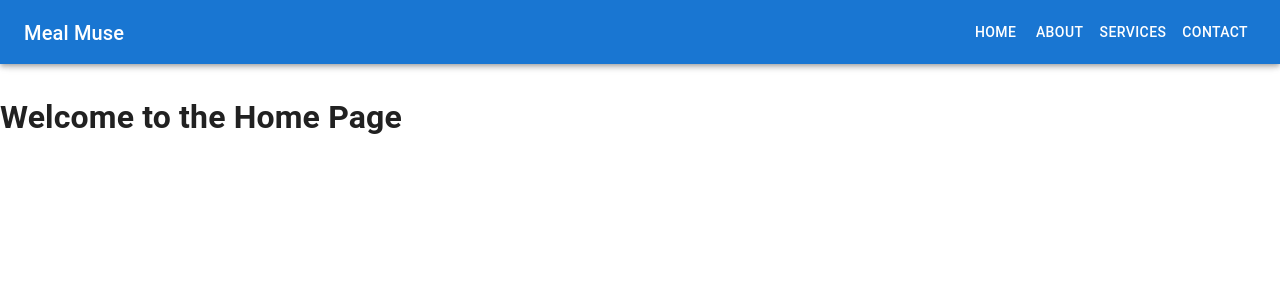
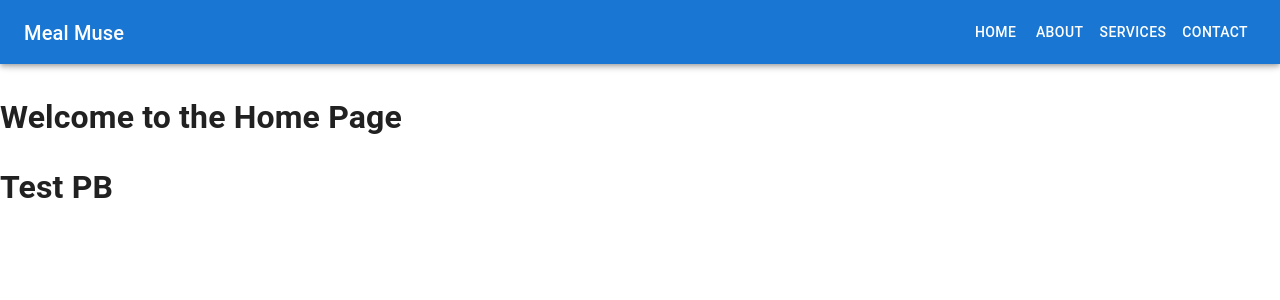
Before and after one commit to uocli/RecipeMate, a React (Create React App) app in the folder frontend/: page / in a window 1280 px wide. Shown: the top 300 px of the page. Built offline with nearby package versions, Linux system fonts and the light colour scheme.

Commit message:
PB home page testing message

```diff
--- a/frontend/src/components/About.js
+++ b/frontend/src/components/About.js
@@ -2,6 +2,7 @@ const About = () => {
     return (
         <div>
             <h1>Welcome to the About Page</h1>
+            <h1>Test</h1>
         </div>
     );
 };
--- a/frontend/src/components/Home.js
+++ b/frontend/src/components/Home.js
@@ -2,6 +2,8 @@ const Home = () => {
     return (
         <div>
             <h1>Welcome to the Home Page</h1>
+            <h1>Test PB</h1>
+
         </div>
     );
 };
```
